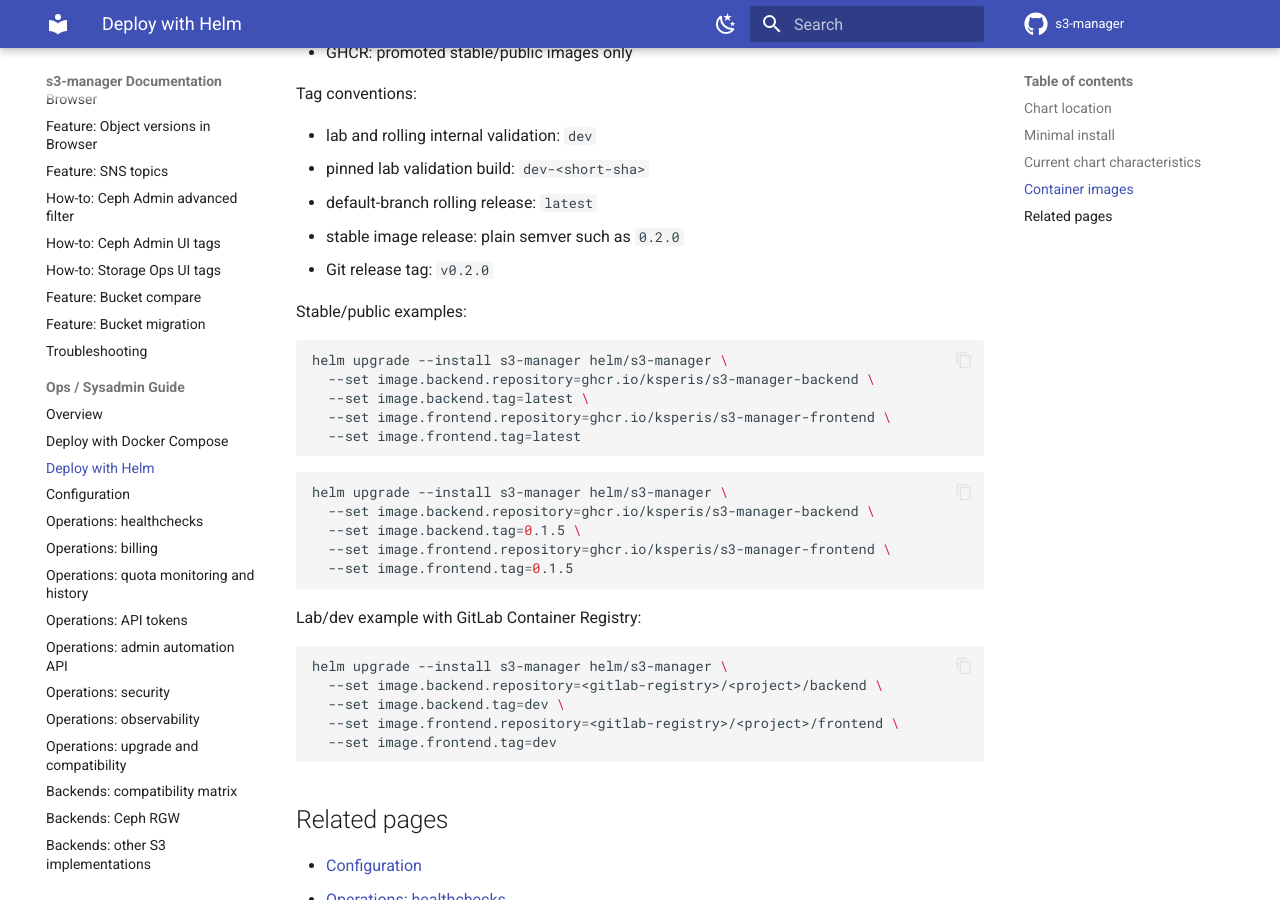
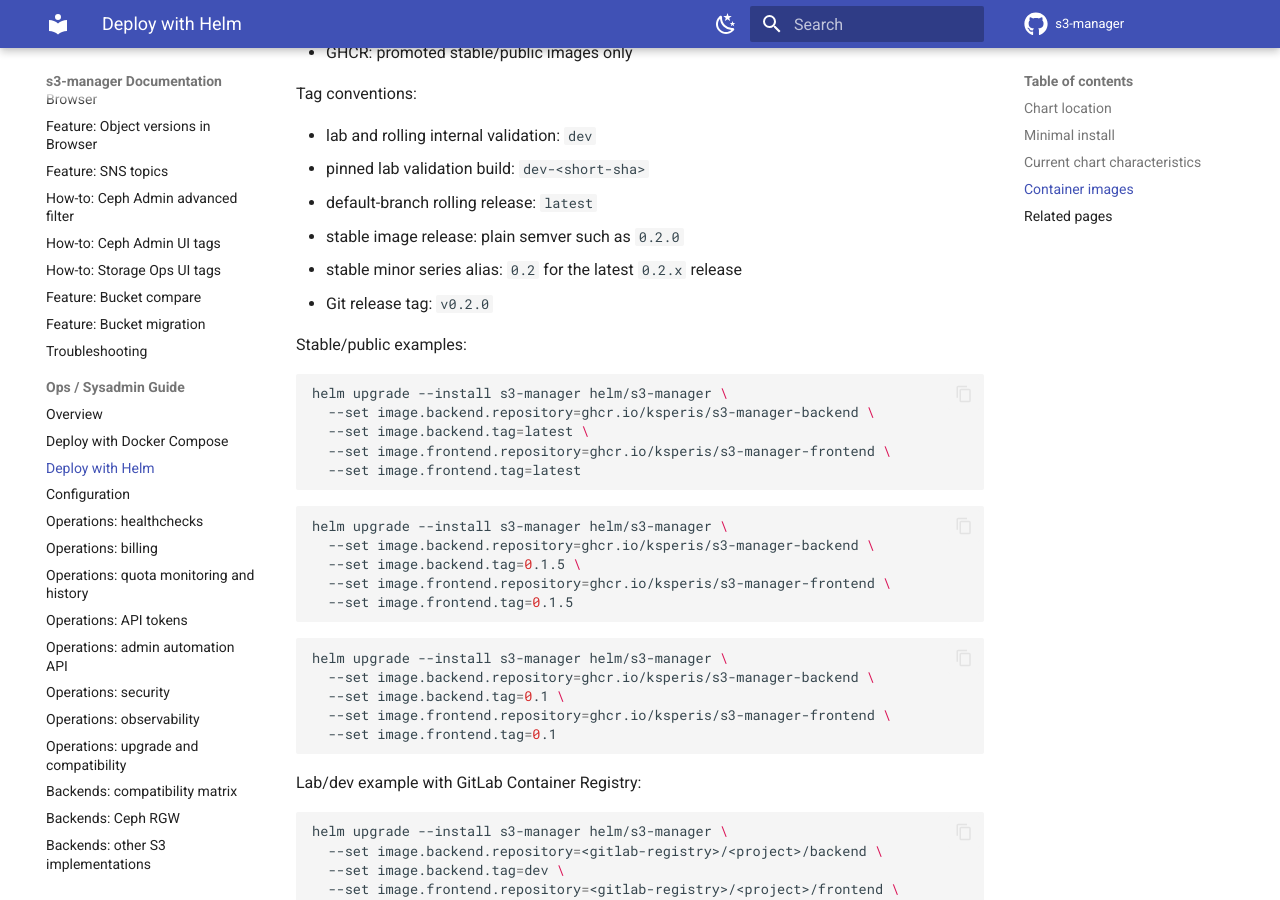
Before and after one commit to ksperis/s3-manager, an MkDocs documentation site: the page built from doc/docs/ops/deploy-helm.md, in a window 1280 px wide and 900 px high, scrolled down 1270 px. Built offline with MkDocs 1.6.1 and Material for MkDocs 9.7.7, drawn with Linux system fonts in a browser that asks for light colours; comment, search, counter and statistics services are not loaded.

Commit message:
Publish minor release aliases in GHCR

````diff
--- a/doc/docs/ops/deploy-helm.md
+++ b/doc/docs/ops/deploy-helm.md
@@ -53,6 +53,7 @@
 - pinned lab validation build: `dev-<short-sha>`
 - default-branch rolling release: `latest`
 - stable image release: plain semver such as `0.2.0`
+- stable minor series alias: `0.2` for the latest `0.2.x` release
 - Git release tag: `v0.2.0`
 
 Stable/public examples:
@@ -73,6 +74,14 @@
   --set image.frontend.tag=0.1.5
 ```
 
+```bash
+helm upgrade --install s3-manager helm/s3-manager \
+  --set image.backend.repository=ghcr.io/ksperis/s3-manager-backend \
+  --set image.backend.tag=0.1 \
+  --set image.frontend.repository=ghcr.io/ksperis/s3-manager-frontend \
+  --set image.frontend.tag=0.1
+```
+
 Lab/dev example with GitLab Container Registry:
 
 ```bash
````
Also changed, not shown: doc/docs/developer/contributing.md (+3 -1 lines), doc/docs/ops/operations-security.md (+1 -1 lines), .gitlab-ci.yml.
